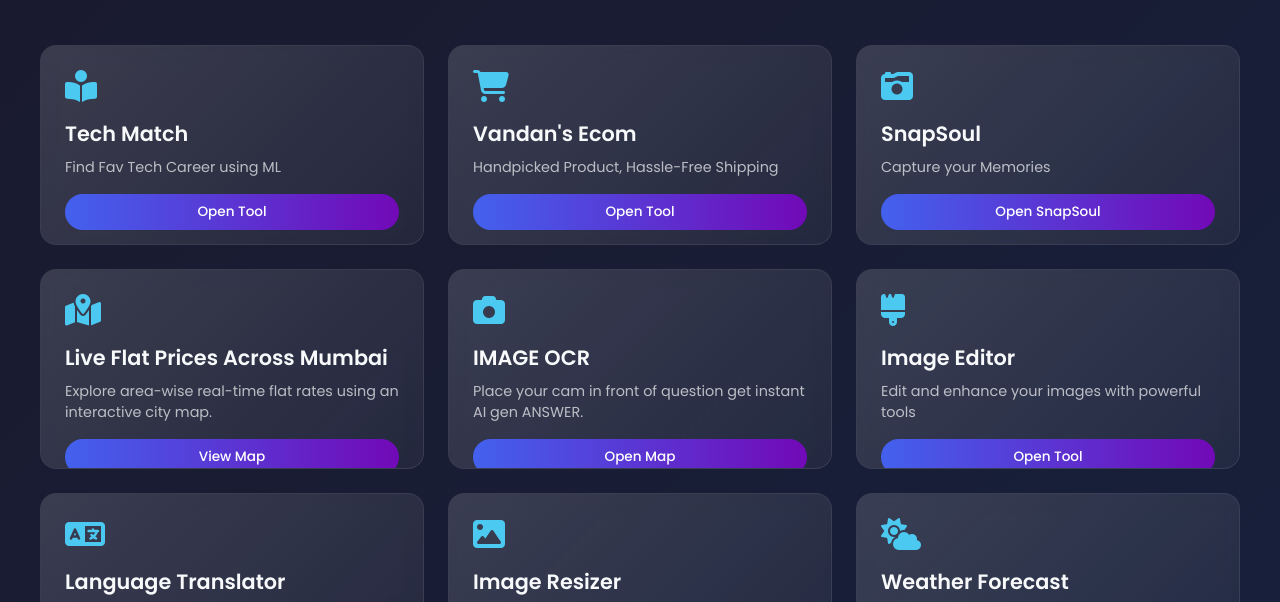
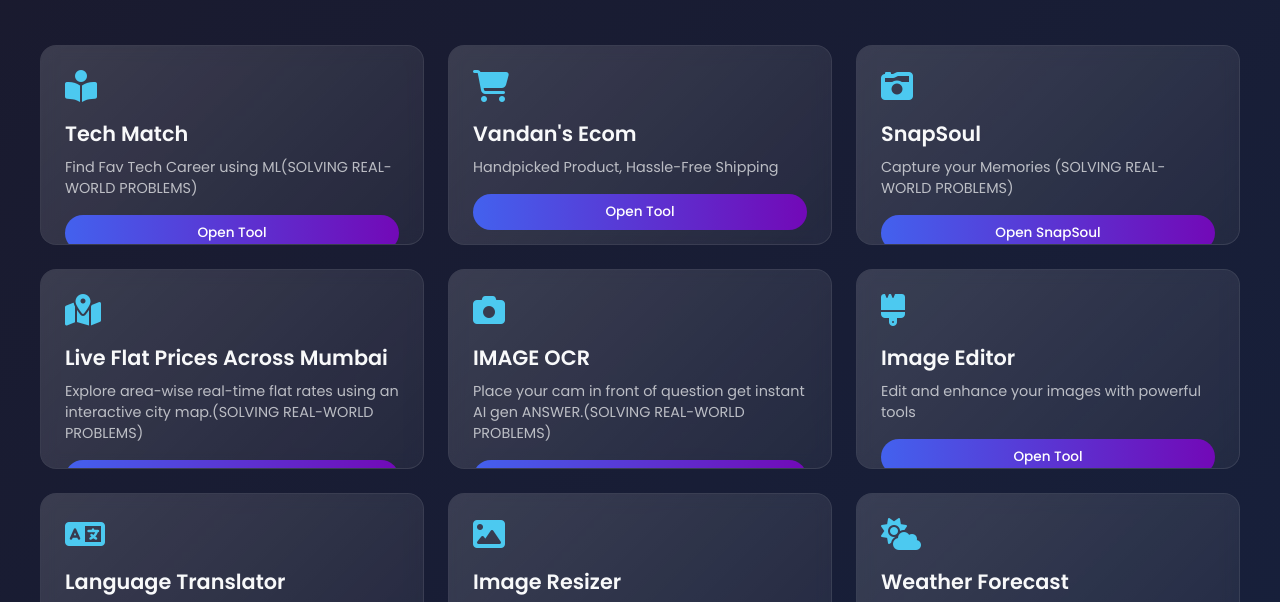
Before and after one commit to vandandalvi/ALL-PROJECTS, a plain HTML site: page index.html in a window 1280 px wide. Shown: the part 153-755 px from the top of the page. Drawn offline with Linux system fonts and the light colour scheme.

Commit message:
Update index.html

```diff
--- a/index.html
+++ b/index.html
@@ -334,7 +334,7 @@
                 <div>
                     <i class="fa-solid fa-book-open-reader card-icon"></i>
                     <h2 class="card-title">Tech Match</h2>
-                    <p class="card-description">Find Fav Tech Career using ML</p>
+                    <p class="card-description">Find Fav Tech Career using ML(SOLVING REAL-WORLD PROBLEMS)</p>
                 </div>
                 <a href="#" class="card-link"
                     onclick="handleClick(event, 'https://vandandalvi.github.io/ML-PROJECT-/Miniproject/1pg.html')">
@@ -363,7 +363,7 @@
                 <div>
                     <i class="fa-solid fa-camera-retro card-icon"></i> <!-- Changed icon -->
                     <h2 class="card-title">SnapSoul</h2>
-                    <p class="card-description">Capture your Memories</p>
+                    <p class="card-description">Capture your Memories (SOLVING REAL-WORLD PROBLEMS)</p>
                 </div>
                 <a href="#" class="card-link" onclick="handleClick(event, 'https://snapsoul.vercel.app/')">
                     Open SnapSoul
@@ -377,7 +377,7 @@
         <div>
             <i class="fa-solid fa-map-location-dot card-icon"></i>
             <h2 class="card-title">Live Flat Prices Across Mumbai</h2>
-            <p class="card-description">Explore area-wise real-time flat rates using an interactive city map.</p>
+            <p class="card-description">Explore area-wise real-time flat rates using an interactive city map.(SOLVING REAL-WORLD PROBLEMS)</p>
         </div>
         <a href="#" class="card-link" onclick="handleClick(event, 'https://mumbai1bhk.vercel.app/')">
             View Map
@@ -391,7 +391,7 @@
                 <div>
                     <i class="fa-solid fa-camera card-icon"></i>
                     <h2 class="card-title">IMAGE OCR</h2>
-                    <p class="card-description">Place your cam in front of question get instant AI gen ANSWER.</p>
+                    <p class="card-description">Place your cam in front of question get instant AI gen ANSWER.(SOLVING REAL-WORLD PROBLEMS)</p>
                 </div>
                 <a href="#" class="card-link" onclick="handleClick(event, 'https://image-ocr-1.onrender.com/')">
                     Open Map
```
